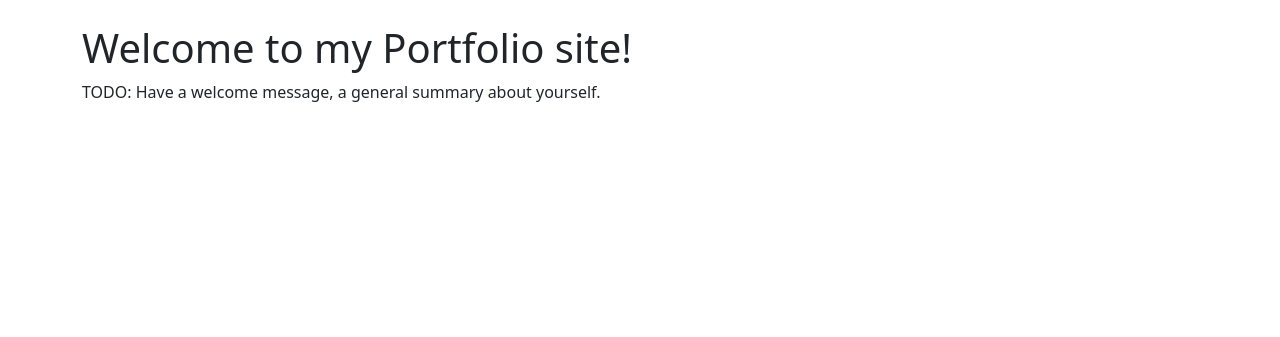
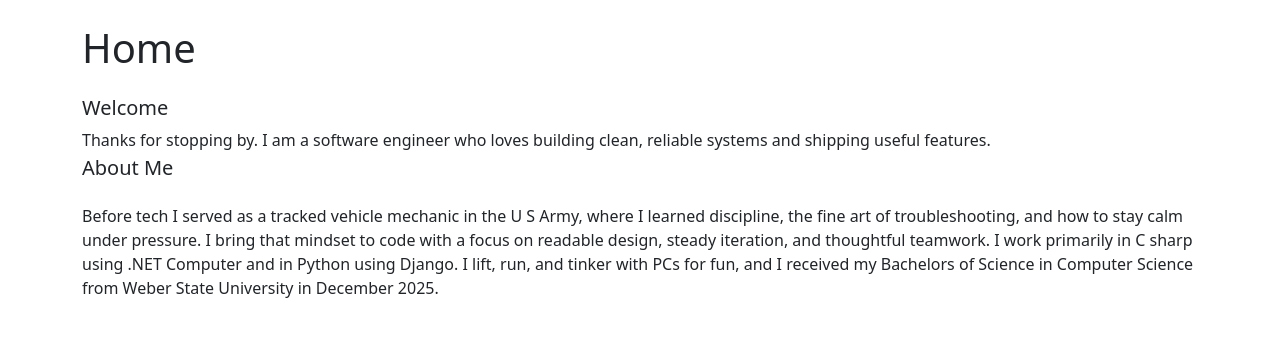
Before and after one commit to AlexanderRBerry/CS3620_Portfolio, a Django app: page / in a window 1280 px wide. Shown: the part 56-393 px from the top of the page. Run offline with Django 5.2, Linux system fonts and the light colour scheme.

Commit message:
Completed the welcome and about me as well as the contact page.

```diff
--- a/portfolio_site/PortfolioDatabase/templates/contact.html
+++ b/portfolio_site/PortfolioDatabase/templates/contact.html
@@ -1,6 +1,6 @@
 {%extends "base.html"%}
 {%block title%}Contact - CS3620 Portfolio {%endblock%}
 {%block content%}
-<h1>Contact Information</h1>
-<p>Email: AlexanderBerry@mail.weber.edu</p>
+<h1 class="mb-4">Contact Information</h1>
+<p class="mb-1">Email: AlexanderBerry@mail.weber.edu</p>
 {%endblock%}
--- a/portfolio_site/PortfolioDatabase/templates/index.html
+++ b/portfolio_site/PortfolioDatabase/templates/index.html
@@ -1,6 +1,14 @@
 {%extends "base.html"%} <!--Allows this page to inherit things like the navbar from the base template.-->
 {%block title%}Home - CS3620 Portfolio {%endblock%}
 {%block content%}
-<h1>Welcome to my Portfolio site!</h1>
-<p>TODO: Have a welcome message, a general summary about yourself.</p>
+<h1 class="mb-4">Home</h1>
+<h5 class="mb-2">Welcome</h5>
+<p class="mb-1">Thanks for stopping by. I am a software engineer who loves building clean, reliable systems
+and shipping useful features.</p>
+<h5 class="mb-4">About Me</h5>
+<p class="mb-1">Before tech I served as a tracked vehicle mechanic in the U S Army, where I learned discipline,
+    the fine art of troubleshooting, and how to stay calm under pressure. I bring that mindset to code with a
+    focus on readable design, steady iteration, and thoughtful teamwork. I work primarily in C sharp using .NET Computer
+    and in Python using Django. I lift, run, and tinker with PCs for fun, and I received my Bachelors of Science in
+    Computer Science from Weber State University in December 2025.</p>
 {%endblock%}
```
